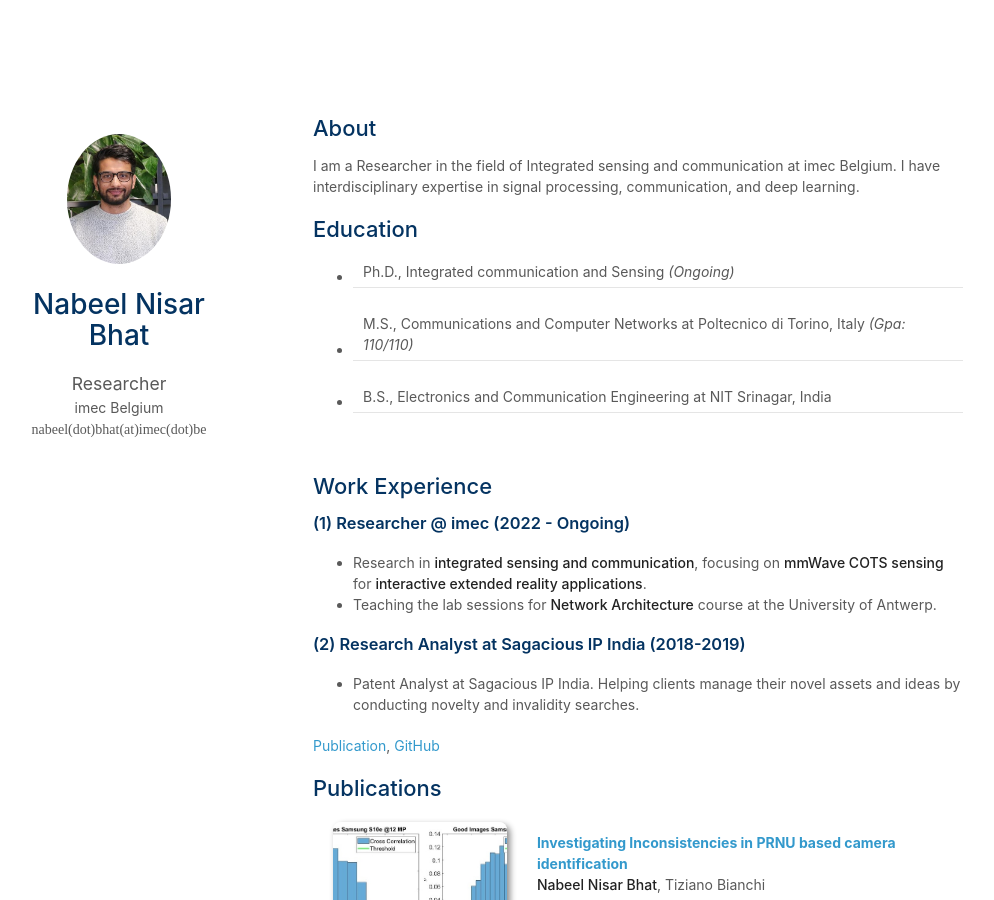
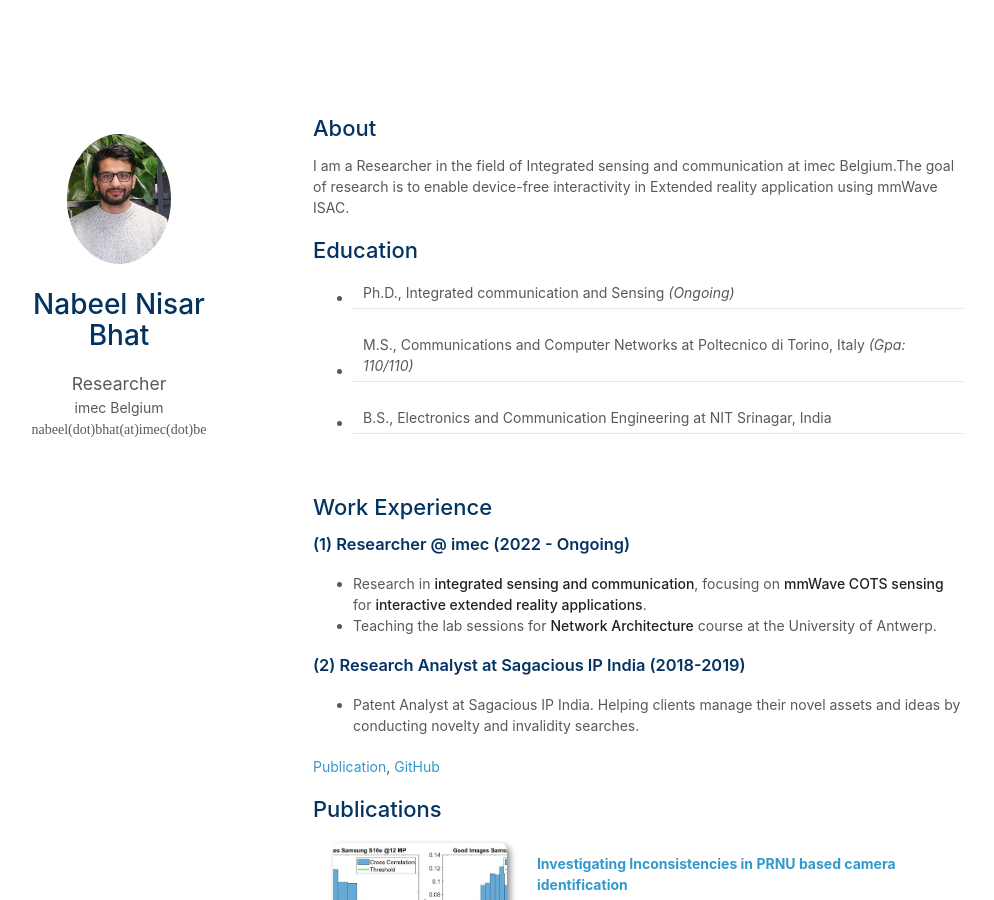
Before and after one commit to nisarnabeel/nisarnabeel.github.io, a Jekyll site: the page built from index.md, in a window 1280 px wide and 900 px high. Shown: the whole window, without its empty margins (157-1151 px from the left). Built offline with Jekyll 4.4.1, drawn with Linux system fonts in a browser that asks for light colours; a style sheet for code colours, icons or effects is not loaded; our own code applies the rules of GitHub Pages for plain Markdown files.

Commit message:
Update index.md

```diff
--- a/index.md
+++ b/index.md
@@ -3,7 +3,7 @@ layout: homepage
 ---
 
 ## About
-I am a Researcher in the field of Integrated sensing and communication at imec Belgium. I have interdisciplinary expertise in signal processing, communication, and deep learning.
+I am a Researcher in the field of Integrated sensing and communication at imec Belgium.The goal of research is to enable device-free interactivity in Extended reality application using mmWave ISAC.
 
 ## Education
 - Ph.D., Integrated communication and Sensing *(Ongoing)* |
```
